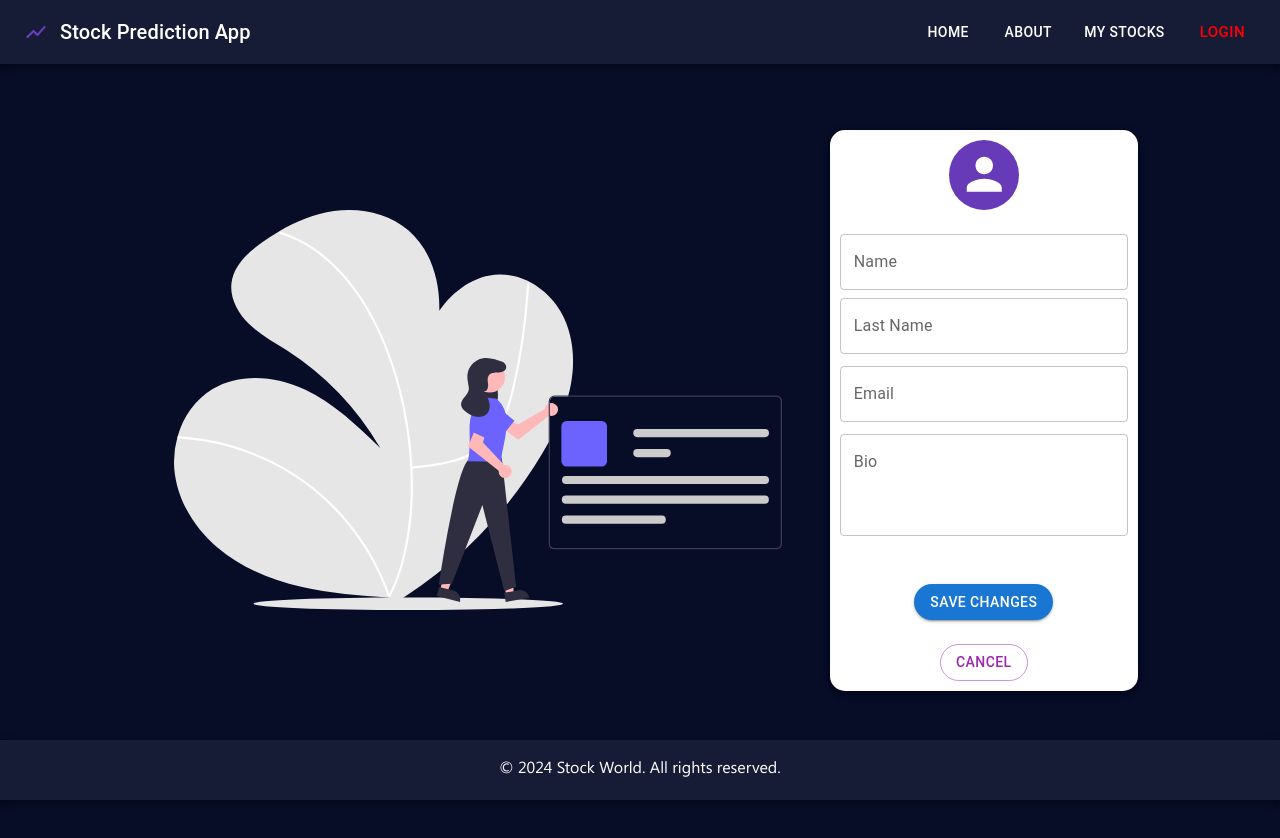
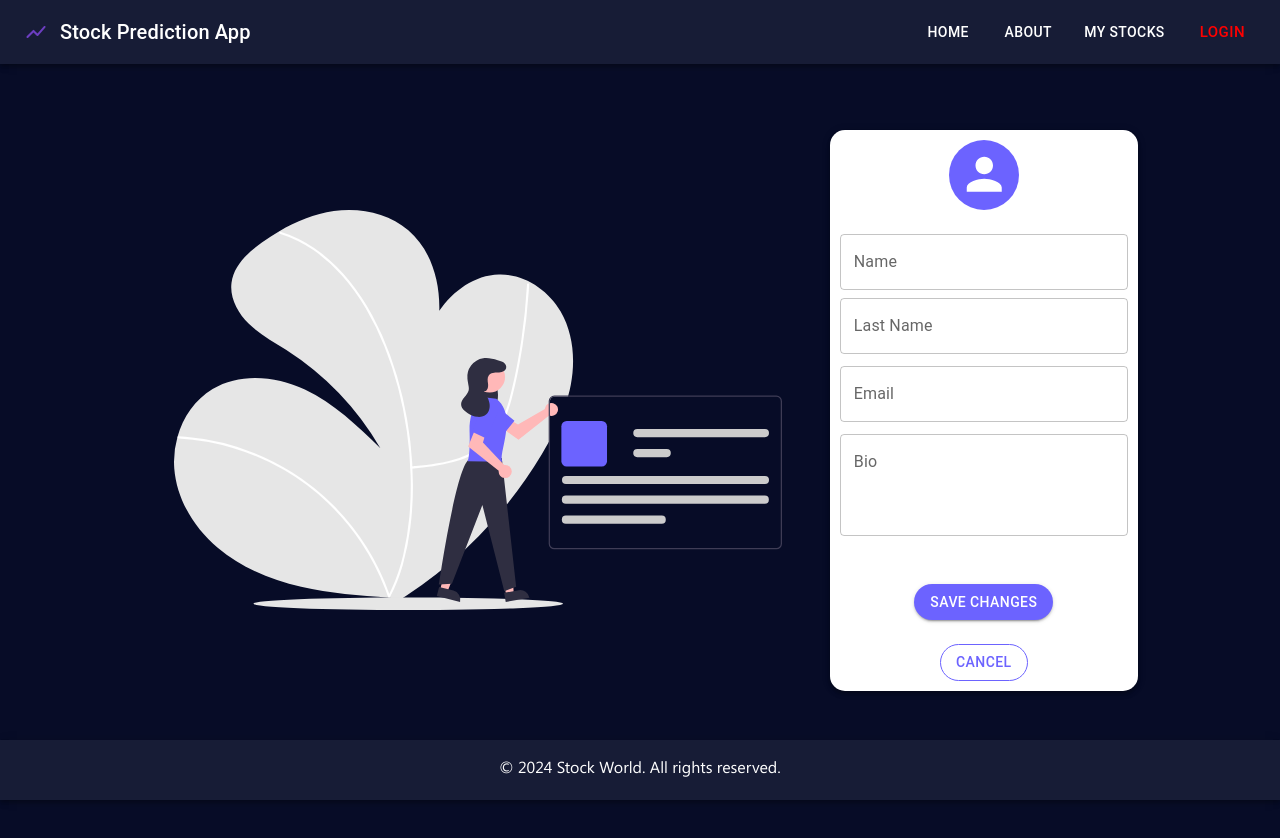
Before and after one commit to nadiahosisy/FullStack-Final-Project-Stocks, a React (Vite) app in the folder client/: page /profile in a window 1280 px wide. Both pictures are taken after a click on the button "EDIT PROFILE". Shown: the top 838 px of the page. Built offline with nearby package versions, Linux system fonts and the light colour scheme.

Commit message:
fixed style in ProfilePage and dashboard

```diff
--- a/client/src/components/About Page/About.jsx
+++ b/client/src/components/About Page/About.jsx
@@ -1,8 +1,8 @@
 const About = () => {
   return (
-    <>
+    <div>
       <div>About</div>;
-    </>
+    </div>
   );
 };
 
--- a/client/src/components/Dashboard/Dashboard.jsx
+++ b/client/src/components/Dashboard/Dashboard.jsx
@@ -65,7 +65,7 @@ const Dashboard = () => {
   }, [stockName]);
 
   return (
-    <>
+    <div>
       <div className="grid-container">
         <Header
           onInputChangeDashboard={handleInputChange}
@@ -74,7 +74,7 @@ const Dashboard = () => {
         <Sidebar />
         <Body predictedData={predictedData} />
       </div>
-    </>
+    </div>
   );
 };
 
--- a/client/src/components/Sidebar/ProfilePage.jsx
+++ b/client/src/components/Sidebar/ProfilePage.jsx
@@ -7,11 +7,11 @@ import {
   Grid,
   TextField,
 } from "@mui/material";
-import { deepPurple } from "@mui/material/colors";
+
 import { useAuth } from "../../context/AuthProvider";
 import svgImage from "../../../public/images/profile-user.svg";
 import { updateUserData } from "../../api/apiServices";
-import Modal from "../Modal/Modal"; // Import the Modal component
+import Modal from "../Modal/Modal";
 
 const ProfilePage = () => {
   const { userData, setUserData } = useAuth();
@@ -83,7 +83,7 @@ const ProfilePage = () => {
               <Avatar
                 src={userData?.avatarUrl}
                 alt={`${userData?.name} ${userData?.lastName}`}
-                sx={{ bgcolor: deepPurple[500], width: 70, height: 70 }}
+                sx={{ bgcolor: "#6c63ff", width: 70, height: 70 }}
               />
             </Grid>
             <Grid item xs style={{ textAlign: "center" }}>
@@ -152,7 +152,14 @@ const ProfilePage = () => {
               <Button
                 variant="contained"
                 color="primary"
-                sx={{ marginTop: "20px", borderRadius: "20px" }}
+                sx={{
+                  marginTop: "20px",
+                  borderRadius: "20px",
+                  bgcolor: "#6c63ff",
+                  "&:hover": {
+                    bgcolor: "#6c63ff",
+                  },
+                }}
                 onClick={isEditMode ? handleSubmit : handleEditToggle}
               >
                 {isEditMode ? "Save Changes" : "Edit Profile"}
@@ -163,7 +170,15 @@ const ProfilePage = () => {
                 <Button
                   variant="outlined"
                   color="secondary"
-                  sx={{ borderRadius: "20px" }}
+                  sx={{
+                    borderRadius: "20px",
+                    borderColor: "#6c63ff",
+                    color: "#6c63ff",
+                    "&:hover": {
+                      bgcolor: "transparent",
+                      borderColor: "#6c63ff",
+                    },
+                  }}
                   onClick={() => setIsEditMode(false)}
                 >
                   Cancel
```
Also changed, not shown: 2 other files (tests, documents, lock files or other folders).
